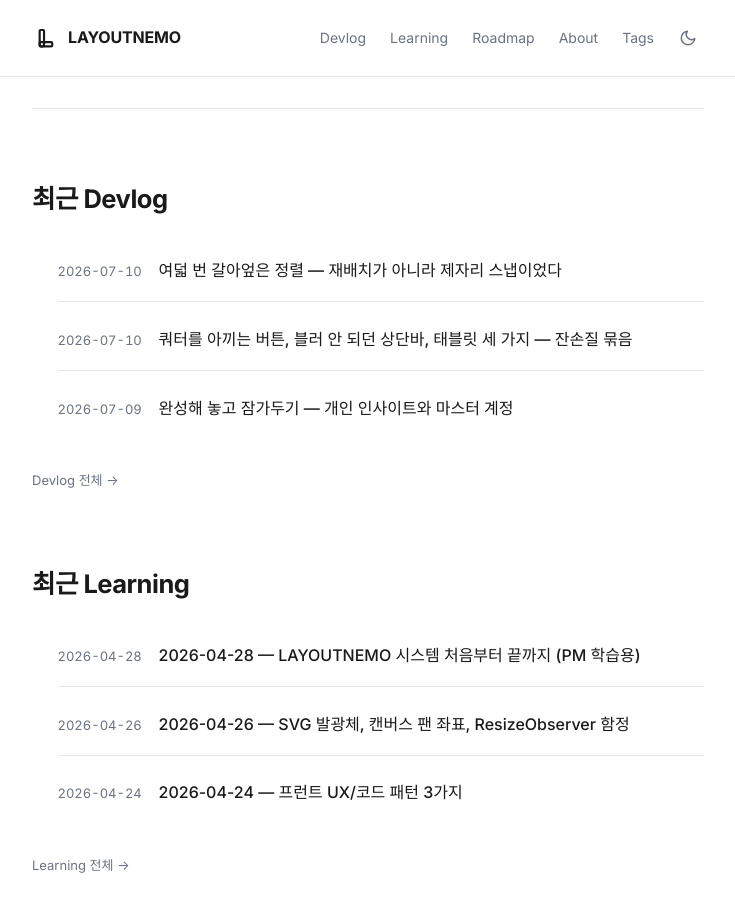
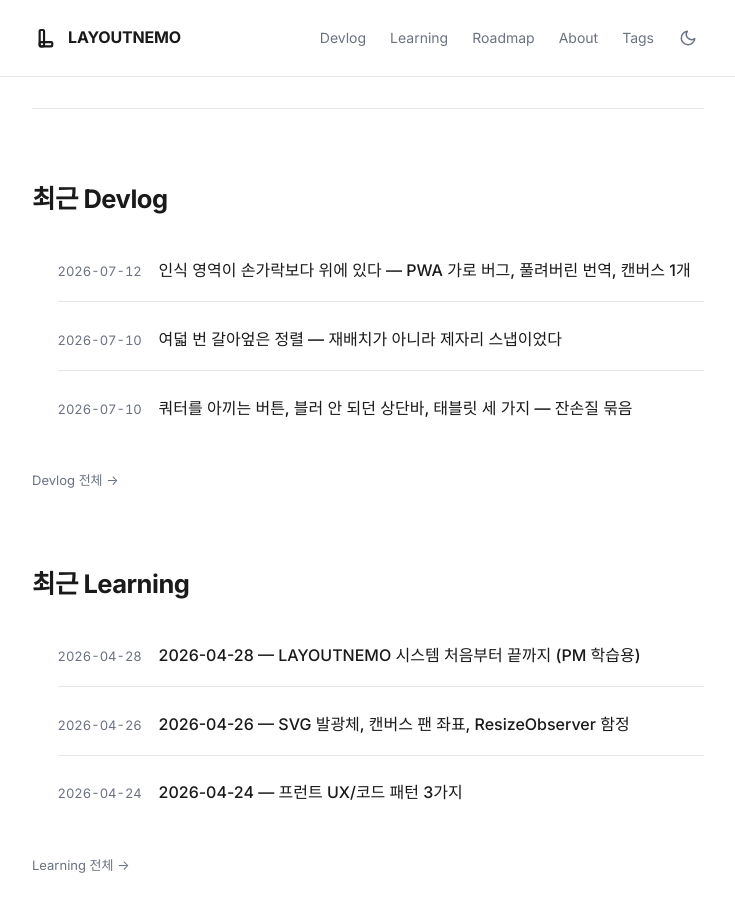
Before and after one commit to Yuwolx/LAYOUTNEMO, a Jekyll site: the page built from index.md, in a window 1280 px wide and 900 px high, scrolled down 930 px. Shown: the whole window, without its empty margins (272-1007 px from the left). Built offline with Jekyll 4.4.1, drawn with Linux system fonts in a browser that asks for light colours; some web fonts are replaced; part of the change alters nothing that is shown.

Commit message:
devlog: 캔버스 1개 제한 + 가이드 번역 수복 + PWA 가로 터치 (2026-07-12)
Co-Authored-By: Claude Fable 5 <noreply@anthropic.com>

````diff
--- /dev/null
+++ b/docs/devlog/2026-07-12-canvas-limit-i18n-pwa-touch.md
@@ -0,0 +1,67 @@
+---
+layout: post
+title: "인식 영역이 손가락보다 위에 있다 — PWA 가로 버그, 풀려버린 번역, 캔버스 1개"
+parent: Devlog
+nav_order: 31
+tags: [PWA, i18n, 유료화, 버그, 실기기]
+---
+
+# 인식 영역이 손가락보다 위에 있다 — PWA 가로 버그, 풀려버린 번역, 캔버스 1개
+{: .no_toc }
+
+**2026-07-12 — 코드를 아무리 뒤져도 안 나오던 터치 버그는 코드 밖에 있었고, 영어 모드에 남던 한국어 본문은 "원문 일치" 번역 전략의 빈틈이었다. 유료화 준비로 무료 캔버스는 1개로.**
+{: .fs-5 .fw-300 }
+
+---
+
+<details markdown="block">
+<summary>목차</summary>
+{: .text-delta }
+- TOC
+{:toc}
+</details>
+
+---
+
+## 무료 캔버스는 1개 — 유료화 첫 발
+
+Polar 웹훅(plan pro/free 전환)이 들어온 데 이어, 이번엔 클라이언트 쪽 한도를 걸었다. 무료 계정은 캔버스 1개, pro와 마스터 계정은 무제한.
+
+한도의 단일 소스는 `lib/constants/plans.ts` 하나로 시작했다. AI 월 한도는 서버(`lib/ai/quota.ts`)가 강제하고, 캔버스 개수는 클라이언트가 강제한다 — 캔버스 생성 경로가 `handleCreateCanvas` 하나뿐이고 백업은 내보내기만 있어서(가져오기 없음) 우회로가 없다는 걸 확인하고 내린 결정이다. 삭제된 캔버스(tombstone)는 로드 시점에 걸러지므로 한도 계산에 유령이 끼지도 않는다.
+
+문구도 같이 손봤다. 비로그인 안내가 "로그인하면 여러 캔버스를 사용할 수 있어요"였는데, 이제 로그인해도 무료면 1개라 거짓말이 된다 — "로그인하면 캔버스가 기기 간에 동기화돼요"로 교체. 기능을 잠글 때는 그 기능을 약속하던 문구부터 찾아야 한다.
+
+## 제목은 영어인데 본문은 한국어
+
+영어 모드에서 최초 접속하면 가이드 블럭 제목은 "User Guide"인데 본문이 한국어로 나온다는 제보. 시드 번역 데이터(`seed.ts`)에는 영어 본문이 멀쩡히 다 있었다.
+
+이 앱의 시드 번역은 "저장된 값이 한국어 원문과 **정확히 일치할 때만** 번역을 겹쳐 보여주는" 전략이다. 사용자가 편집한 블럭을 번역으로 덮지 않기 위한 설계인데, 뒤집으면 **원문이 한 글자라도 어긋나면 번역이 조용히 풀린다**는 뜻이다. 실제로 page.tsx의 원본과 seed.ts의 사본을 프로그램으로 diff까지 해봤는데 완전 일치 — 그럼 뭐가 어긋났나.
+
+저장된 데이터였다. 가이드 본문은 그동안 여러 번 개정됐다(8초 자동 반영, 대표 블럭 섹션 추가…). 옛 버전을 쓰던 계정의 DB에는 옛 한국어 본문이 남아 있고, 이걸 최신 원문으로 갱신해주는 `migrateGuideBlock`이 **localStorage 로드 경로에만 걸려 있고 Supabase 로드 경로에는 빠져 있었다**. 제목 "사용 설명서"는 한 번도 개정된 적이 없어서 일치 → 영어. 본문은 개정됨 → "사용자 편집"으로 오판 → 한국어. 제목만 영어인 기묘한 증상이 그대로 설명된다.
+
+덤으로 하나 더: 새 캔버스를 만들 때 복제되는 가이드 블럭은 id가 UUID로 바뀌는데, 시드 번역은 id로 찾기 때문에 매핑이 아예 끊긴다. 가이드는 편집 불가 + 제목 불변이므로 제목("사용 설명서"/"단축키")으로 폴백 매칭하게 했다.
+
+문제 → 해결 두 줄:
+
+```
+문제: 원격 로드가 migrateCanvas 를 안 거침 → 옛 본문이 '편집됨'으로 오판되어 번역 해제
+해결: setCanvases(orderedRemote.map(migrateCanvas)) + 가이드는 제목 폴백 매칭
+```
+
+## 코드에 없던 터치 버그
+
+폰에서 세로는 멀쩡한데 가로로 돌리면 터치가 어긋난다는 제보. 캔버스 좌표 코드를 다 뒤졌다 — 전부 이벤트 시점에 `getBoundingClientRect`로 위치를 새로 재는 구조라, 회전한다고 깨질 캐시가 없다. 막다른 골목.
+
+그래서 코드를 더 파는 대신 세 가지를 물었다. 브라우저인지 PWA인지, 가로인지 180° 뒤집기인지, 어긋남이 전체 균일인지 특정 영역인지. 답: **PWA + 가로 + 화면 전체가 균일하게, 인식 영역이 실제 터치보다 위**.
+
+이 세 조각이 맞으면 답은 하나다. iOS 홈 화면 앱(standalone)은 세로에서 상태 바 아래에 웹뷰를 배치하는데, 가로로 회전하면 상태 바가 사라지면서 렌더링 위치와 터치 좌표계가 상태 바 높이만큼 어긋나는 **iOS의 오래된 버그**다. 태블릿은 상태 바 처리 방식이 달라 안 겪는 것까지 일치. 앱 코드에는 원인이 없으니 아무리 뒤져도 안 나왔던 거다.
+
+처방은 표준대로 `viewport-fit=cover` — 웹뷰가 처음부터 화면 전체를 덮으면 회전해도 어긋날 자리가 없다. 대신 콘텐츠가 노치·홈 인디케이터 영역까지 확장되므로 safe-area 패딩을 같이 깔았다: 헤더 좌우(가로에서 노치 밑에 버튼 안 깔리게), 갈무리함 독·좌하단 컨트롤·연결 안내는 `max(기존 여백, env(safe-area-inset-*))`. 노치 없는 기기에서는 기존과 동일하다. 터치는 로컬 검증이 불가능하므로 실기기 가로 모드 확인이 남아 있다.
+
+## 정리
+
+- **진단 질문 세 개가 코드 리딩 몇 시간보다 쌌다.** "어디서(PWA?), 어떤 자세로(가로?), 어떻게(균일? 부분?)"가 갖춰지니 원인이 코드 밖(iOS 웹뷰)이라는 게 바로 드러났다. 재현 환경 정보 없이 blind fix 하지 않기.
+- **"원문 일치" 번역 전략은 원문 개정에 취약하다.** 원문을 고칠 때마다 저장된 옛 사본과 어긋난다 — 로드되는 **모든** 경로에서 시드 콘텐츠를 최신화해야 성립하는 전략이다. 경로 하나(원격)가 빠져 있었다.
+- **기능을 잠글 때는 그 기능을 약속하던 문구부터.** "여러 캔버스를 쓸 수 있어요"는 한도 도입과 동시에 거짓말이 된다.
+
+롤백 지점은 `release/pre-canvas-limit`.
--- a/docs/devlog/index.md
+++ b/docs/devlog/index.md
@@ -24,6 +24,7 @@ LAYOUTNEMO를 만들면서 마주친 문제, 선택, 삽질, 배운 것을 기
 
 | 날짜 | 제목 | 상태 |
 |------|------|------|
+| 2026-07-12 | [인식 영역이 손가락보다 위에 있다 — PWA 가로 버그, 풀려버린 번역, 캔버스 1개]({{ site.baseurl }}/docs/devlog/2026-07-12-canvas-limit-i18n-pwa-touch/) | ✅ 공개 |
 | 2026-07-10 | [여덟 번 갈아엎은 정렬 — 재배치가 아니라 제자리 스냅이었다]({{ site.baseurl }}/docs/devlog/2026-07-10-tidy-position-saga/) | ✅ 공개 |
 | 2026-07-10 | [쿼터를 아끼는 버튼, 블러 안 되던 상단바, 태블릿 세 가지 — 잔손질 묶음]({{ site.baseurl }}/docs/devlog/2026-07-10-optin-blur-touch/) | ✅ 공개 |
 | 2026-07-09 | [헤더와 캔버스 사이, 세 가지 색 — 다크 이음새와 아이콘 은유]({{ site.baseurl }}/docs/devlog/2026-07-09-dark-seams-and-icons/) | ✅ 공개 |
--- a/docs/roadmap.md
+++ b/docs/roadmap.md
@@ -62,6 +62,7 @@ LAYOUTNEMO의 현재 상태와 앞으로의 방향을 기록합니다.
 - [x] **정리하기 "위치 정돈" 확정** — 3일간 8회 이터레이션 끝에 사용자 판정 "이거다". 최종: 근접 군집(단일 연결 160px) → 군집별 "제자리 스냅"(시각적 줄 = 격자 줄, 블럭은 가장 가까운 열 슬롯으로 — 교차 구조적 불가·이동 최소·모양 유지) → 군집 간 겹침 분리(80px) → 최종 안전망(전수 겹침 검사, 겹치면 제안 폐기). 모으기(gather) 룰은 덩어리를 부수는 공범이라 제거 (2026-07-10)
 - [x] **정리하기 AI 옵트인 + 백드롭 완성** — AI 자동 발사(쿼터 즉시 소진, 조기 닫힘 시 결과 유실) → "AI로 더 찾기" 버튼으로. 인트로 단계 제거(열자마자 룰 제안+AI 버튼). 정리하기 중 대표 배너·헤더도 백드롭 아래로(블러 완성) (2026-07-10)
 - [x] **태블릿 터치 3종** — 선택 모드에서 탭=토글/드래그=그룹 이동 분리(arming, 이전엔 선택 후 이동 불가), 선택 탭 시 카드 순간 확대 제거, 헤더 가로 스크롤이 버튼 위에서도 동작(touch-action: pan-x) (2026-07-10)
+- [x] **무료 캔버스 1개 제한 + 가이드 번역 수복 + PWA 가로 터치 대응** — 유료화 대비 한도 단일 소스 `plans.ts`(pro/마스터 무제한, 생성 경로 단일·tombstone 미포함 확인). 영어 모드 가이드 본문 한국어 잔존 수정(원격 로드에 migrateCanvas 적용 + 복제 가이드 제목 폴백 매칭). iOS standalone 가로 회전 시 터치 좌표가 상태 바 높이만큼 밀리는 버그에 viewport-fit=cover + safe-area 패딩 — 실기기 가로 검증 대기 (2026-07-12)
 
 ## 🚧 진행 중 / 내부 개선
 
````
